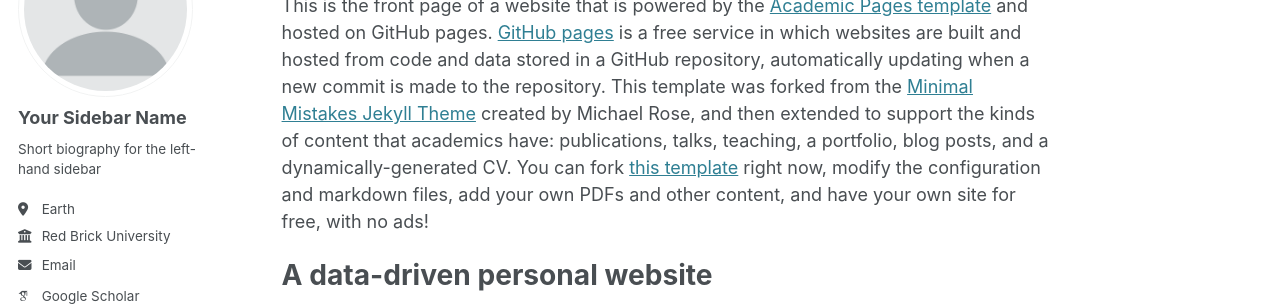
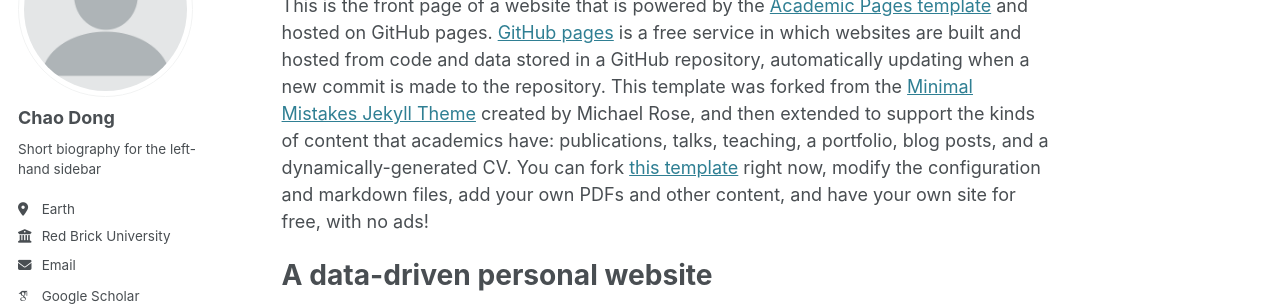
Before and after one commit to ChaoDong12/chaodong.github.io, a Jekyll site: the page built from _pages/about.md, in a window 1280 px wide. Shown: the part 177-483 px from the top of the page. Built offline with Jekyll 4.4.1, drawn with Linux system fonts in a browser that asks for light colours; some web fonts are replaced.

Commit message:
Update _config.yml

```diff
--- a/_config.yml
+++ b/_config.yml
@@ -23,7 +23,7 @@ repository               : "academicpages/academicpages.github.io"
 author:
   # Biographic information
   avatar           : "profile.png"
-  name             : "Your Sidebar Name"
+  name             : "Chao Dong"
   pronouns         : # example: "she/her"
   bio              : "Short biography for the left-hand sidebar"
   location         : "Earth"
```
